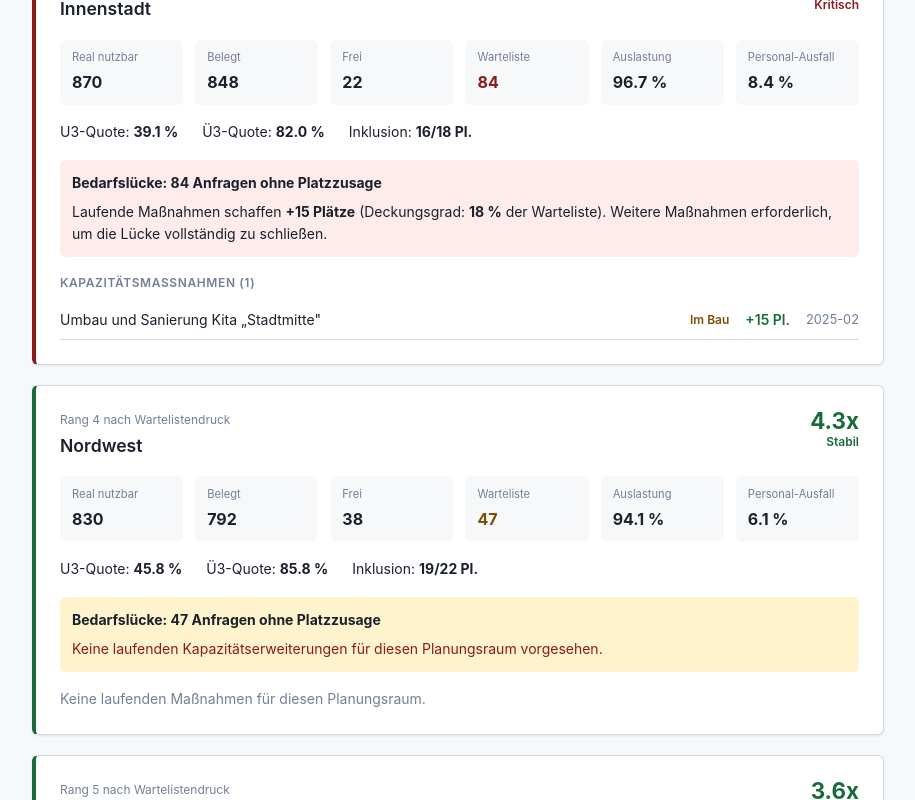
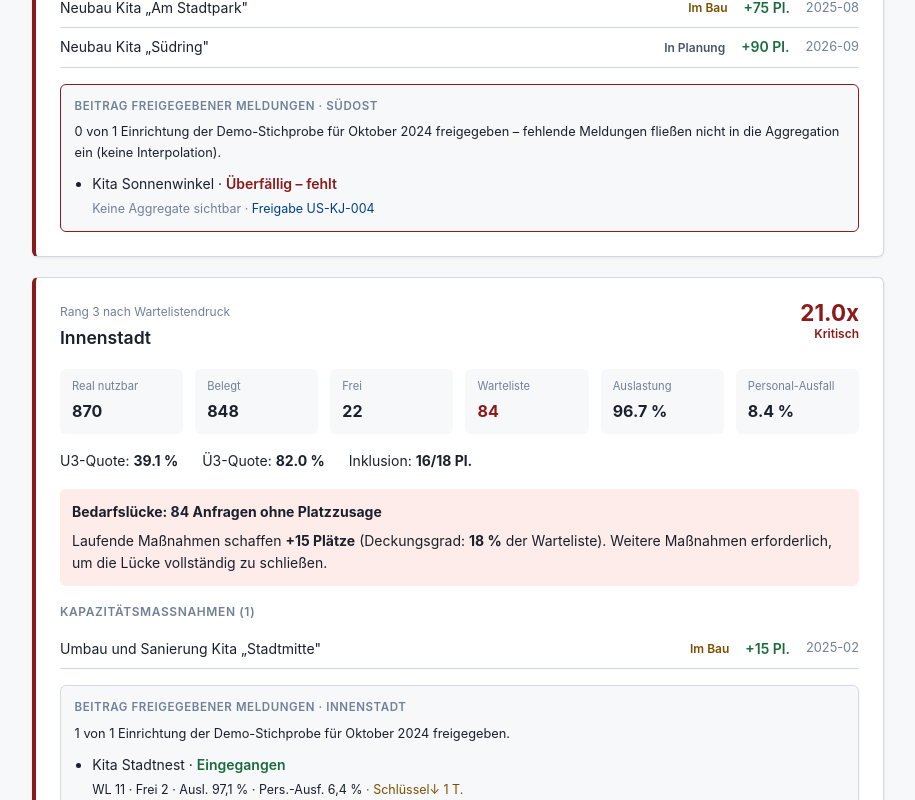
Before and after one commit to d0npedro/open-state, a Next.js app in the folder demo/: page /kita/lagebild in a window 1280 px wide. Shown: the part 3400-4200 px from the top of the page, without its empty margins (182-1097 px from the left). Built offline with nearby package versions, Linux system fonts and the light colour scheme.

Commit message:
feat(kita): highlight freigegebene meldung on planungsraum cards
Planungsraum detail cards show facility report contribution (aggregates).
Suedost/Sonnenwinkel highlighted after session freigabe from /kita/meldung.

```diff
--- a/demo/app/kita/lagebild/page.tsx
+++ b/demo/app/kita/lagebild/page.tsx
@@ -1,6 +1,7 @@
 import { demoKitaLagebild } from '@/data/mockKitaLagebild';
 import type { PlanungsraumKennzahlen, Kapazitaetsmassnahme } from '@/types/kita';
 import { KitaMeldeeingangPanel } from '@/components/kita/KitaMeldeeingangPanel';
+import { KitaPlanungsraumMeldebeitrag } from '@/components/kita/KitaPlanungsraumMeldebeitrag';
 
 // ─── Hilfsfunktionen ────────────────────────────────────────────────────────
 
@@ -139,6 +140,12 @@ function PlanungsraumKarte({
       ) : (
         <p style={{ fontSize: '0.875rem', color: 'var(--color-text-muted)', margin: 0 }}>Keine laufenden Maßnahmen für diesen Planungsraum.</p>
       )}
+
+      {/* Meldebeitrag freigegebener Einrichtungsmeldungen (US-KJ-004 → Südost/Sonnenwinkel) */}
+      <KitaPlanungsraumMeldebeitrag
+        planungsraumId={pr.id}
+        planungsraumBezeichnung={pr.bezeichnung}
+      />
     </div>
   );
 }
--- /dev/null
+++ b/demo/components/kita/KitaPlanungsraumMeldebeitrag.tsx
@@ -0,0 +1,281 @@
+'use client';
+
+/**
+ * Beitrag freigegebener Einrichtungsmeldungen je Planungsraum-Karte (US-KJ-004 → US-KJ-005/006).
+ *
+ * Für Südost: Kita Sonnenwinkel nach Session-Freigabe in /kita/meldung hervorgehoben.
+ * Nur Aggregate – keine Kind- oder Personennamen.
+ */
+
+import { useCallback, useEffect, useMemo, useState } from 'react';
+import Link from 'next/link';
+import { demoKitaMeldeeingang } from '@/data/mockKitaMeldeeingang';
+import type {
+  MeldeeingangEintrag,
+  MeldeeingangSessionFreigabe,
+  MeldeeingangStatus,
+} from '@/types/kitaMeldeeingang';
+import {
+  MELDEEINGANG_SESSION_KEY,
+  kennzahlenToKurz,
+} from '@/types/kitaMeldeeingang';
+
+function statusMeta(status: MeldeeingangStatus): { label: string; color: string } {
+  switch (status) {
+    case 'FREIGEGEBEN':
+      return { label: 'Eingegangen', color: 'var(--color-success)' };
+    case 'UEBERFAELLIG':
+      return { label: 'Überfällig – fehlt', color: 'var(--color-danger)' };
+    case 'AUSSTEHEND':
+      return { label: 'Ausstehend', color: 'var(--color-warning)' };
+    case 'ENTWURF':
+      return { label: 'Entwurf', color: 'var(--color-text-muted)' };
+    default:
+      return { label: status, color: 'var(--color-text-muted)' };
+  }
+}
+
+function fmtNum(n: number, decimals = 0) {
+  return n.toLocaleString('de-DE', {
+    minimumFractionDigits: decimals,
+    maximumFractionDigits: decimals,
+  });
+}
+
+function readSessionFreigabe(): MeldeeingangSessionFreigabe | null {
+  try {
+    const raw = localStorage.getItem(MELDEEINGANG_SESSION_KEY);
+    if (!raw) return null;
+    const parsed = JSON.parse(raw) as MeldeeingangSessionFreigabe;
+    if (!parsed?.meldungId || !parsed?.freigabeId || !parsed?.kennzahlen) return null;
+    return parsed;
+  } catch {
+    return null;
+  }
+}
+
+function applySession(
+  eintraege: MeldeeingangEintrag[],
+  session: MeldeeingangSessionFreigabe | null
+): MeldeeingangEintrag[] {
+  if (!session) return eintraege;
+  return eintraege.map(e => {
+    if (e.meldungId !== session.meldungId && e.einrichtungId !== session.einrichtungId) {
+      return e;
+    }
+    return {
+      ...e,
+      status: 'FREIGEGEBEN' as const,
+      freigegebenAm: session.freigegebenAm,
+      freigabeId: session.freigabeId,
+      freigegebenDurchRolle: session.freigegebenDurchRolle,
+      kennzahlen: kennzahlenToKurz(session.kennzahlen),
+      hinweise: [
+        'Neu eingegangen in dieser Demo-Session (Freigabe aus /kita/meldung).',
+        ...(e.hinweise?.filter(h => !h.includes('Freigabe ausstehend')) ?? []),
+      ],
+    };
+  });
+}
+
+interface Props {
+  planungsraumId: string;
+  planungsraumBezeichnung: string;
+}
+
+export function KitaPlanungsraumMeldebeitrag({
+  planungsraumId,
+  planungsraumBezeichnung,
+}: Props) {
+  const base = demoKitaMeldeeingang;
+  const [session, setSession] = useState<MeldeeingangSessionFreigabe | null>(null);
+
+  const refreshSession = useCallback(() => {
+    setSession(readSessionFreigabe());
+  }, []);
+
+  useEffect(() => {
+    refreshSession();
+    function onStorage(ev: StorageEvent) {
+      if (ev.key === MELDEEINGANG_SESSION_KEY || ev.key === null) {
+        refreshSession();
+      }
+    }
+    function onFocus() {
+      refreshSession();
+    }
+    window.addEventListener('storage', onStorage);
+    window.addEventListener('focus', onFocus);
+    return () => {
+      window.removeEventListener('storage', onStorage);
+      window.removeEventListener('focus', onFocus);
+    };
+  }, [refreshSession]);
+
+  const eintraege = useMemo(() => {
+    const all = applySession(base.eintraege, session);
+    return all.filter(e => e.planungsraumId === planungsraumId);
+  }, [base.eintraege, session, planungsraumId]);
+
+  if (eintraege.length === 0) {
+    return (
+      <div
+        style={{
+          marginTop: '1rem',
+          paddingTop: '0.85rem',
+          borderTop: '1px solid var(--color-border)',
+          fontSize: '0.8rem',
+          color: 'var(--color-text-muted)',
+        }}
+      >
+        Keine Demo-Stichprobe für Einrichtungsmeldungen in diesem Planungsraum.
+      </div>
+    );
+  }
+
+  const freigegeben = eintraege.filter(e => e.status === 'FREIGEGEBEN');
+  const luecken = eintraege.filter(e => e.status !== 'FREIGEGEBEN');
+  const sessionEintrag =
+    session &&
+    freigegeben.find(
+      e => e.freigabeId === session.freigabeId && e.planungsraumId === planungsraumId
+    );
+  const hasSessionHighlight = Boolean(sessionEintrag);
+
+  const borderColor = hasSessionHighlight
+    ? 'var(--color-success)'
+    : luecken.some(e => e.status === 'UEBERFAELLIG')
+      ? 'var(--color-danger)'
+      : luecken.length > 0
+        ? 'var(--color-warning)'
+        : 'var(--color-border)';
+
+  return (
+    <div
+      style={{
+        marginTop: '1rem',
+        padding: '0.75rem 0.85rem',
+        borderRadius: 'var(--radius)',
+        border: `1px solid ${borderColor}`,
+        background: hasSessionHighlight
+          ? 'var(--color-success-light, #f0faf4)'
+          : 'var(--color-neutral-light)',
+        fontSize: '0.875rem',
+      }}
+      role="region"
+      aria-label={`Meldebeitrag Planungsraum ${planungsraumBezeichnung}`}
+    >
+      <div
+        style={{
+          fontSize: '0.72rem',
+          fontWeight: 600,
+          textTransform: 'uppercase',
+          letterSpacing: '0.05em',
+          color: 'var(--color-text-muted)',
+          marginBottom: '0.45rem',
+        }}
+      >
+        Beitrag freigegebener Meldungen · {planungsraumBezeichnung}
+      </div>
+
+      <p style={{ margin: '0 0 0.65rem', fontSize: '0.8rem', color: 'var(--color-text)' }}>
+        {freigegeben.length} von {eintraege.length} Einrichtung
+        {eintraege.length === 1 ? '' : 'en'} der Demo-Stichprobe für {base.monatsLabel}{' '}
+        freigegeben
+        {luecken.length > 0
+          ? ' – fehlende Meldungen fließen nicht in die Aggregation ein (keine Interpolation).'
+          : '.'}
+      </p>
+
+      {hasSessionHighlight && sessionEintrag && (
+        <div
+          style={{
+            marginBottom: '0.65rem',
+            padding: '0.55rem 0.7rem',
+            borderLeft: '3px solid var(--color-success)',
+            background: 'rgba(255,255,255,0.65)',
+            borderRadius: '0 var(--radius) var(--radius) 0',
+          }}
+          role="status"
+        >
+          <strong style={{ color: 'var(--color-success)' }}>
+            Neu im Meldeeingang (Demo-Session)
+          </strong>
+          <p style={{ margin: '0.3rem 0 0', fontSize: '0.8rem' }}>
+            <strong>{sessionEintrag.einrichtungBezeichnung}</strong> liefert nach Freigabe
+            Aggregate für Planungsraum {planungsraumBezeichnung}. Freigabe-ID{' '}
+            <span style={{ fontFamily: 'monospace' }}>{sessionEintrag.freigabeId}</span>
+            {sessionEintrag.freigegebenAm ? ` · ${sessionEintrag.freigegebenAm}` : ''}.
+            Nur freigegebene Kennzahlen – keine Kind- oder Personennamen.
+          </p>
+        </div>
+      )}
+
+      <ul style={{ margin: 0, paddingLeft: '1.1rem', display: 'flex', flexDirection: 'column', gap: '0.45rem' }}>
+        {eintraege.map(e => {
+          const st = statusMeta(e.status);
+          const isSessionNeu =
+            session &&
+            e.status === 'FREIGEGEBEN' &&
+            e.freigabeId === session.freigabeId;
+          return (
+            <li
+              key={e.meldungId}
+              style={{
+                listStyle: 'disc',
+                fontWeight: isSessionNeu ? 600 : 400,
+              }}
+            >
+              <span>{e.einrichtungBezeichnung}</span>
+              {' · '}
+              <span style={{ color: st.color, fontWeight: 600 }}>{st.label}</span>
+              {isSessionNeu && (
+                <span
+                  className="badge badge-primary"
+                  style={{
+                    marginLeft: '0.4rem',
+                    fontSize: '0.7rem',
+                    verticalAlign: 'middle',
+                  }}
+                >
+                  Session
+                </span>
+              )}
+              {e.status === 'FREIGEGEBEN' && e.kennzahlen ? (
+                <div
+                  style={{
+                    fontSize: '0.78rem',
+                    color: 'var(--color-text)',
+                    marginTop: '0.2rem',
+                    fontWeight: 400,
+                  }}
+                >
+                  WL {e.kennzahlen.wartelisteBestand}
+                  {' · '}Frei {e.kennzahlen.freiePlaetze}
+                  {' · '}Ausl. {fmtNum(e.kennzahlen.auslastungsgradProzent, 1)} %
+                  {' · '}Pers.-Ausf. {fmtNum(e.kennzahlen.personalAusfallquoteProzent, 1)} %
+                  {e.kennzahlen.tagePersonalschluesselUnterschritten > 0 && (
+                    <span style={{ color: 'var(--color-warning)' }}>
+                      {' · '}Schlüssel↓ {e.kennzahlen.tagePersonalschluesselUnterschritten} T.
+                    </span>
+                  )}
+                </div>
+              ) : e.einrichtungId === 'EINR-DEMO-01' ? (
+                <div style={{ fontSize: '0.78rem', color: 'var(--color-text-muted)', marginTop: '0.2rem' }}>
+                  Keine Aggregate sichtbar ·{' '}
+                  <Link href="/kita/meldung" style={{ color: 'var(--color-primary)' }}>
+                    Freigabe US-KJ-004
+                  </Link>
+                </div>
+              ) : (
+                <div style={{ fontSize: '0.78rem', color: 'var(--color-text-muted)', marginTop: '0.2rem' }}>
+                  Keine Aggregate sichtbar (unfreigegeben)
+                </div>
+              )}
+            </li>
+          );
+        })}
+      </ul>
+    </div>
+  );
+}
```
Also changed, not shown: 1 other file (tests, documents, lock files or other folders).
